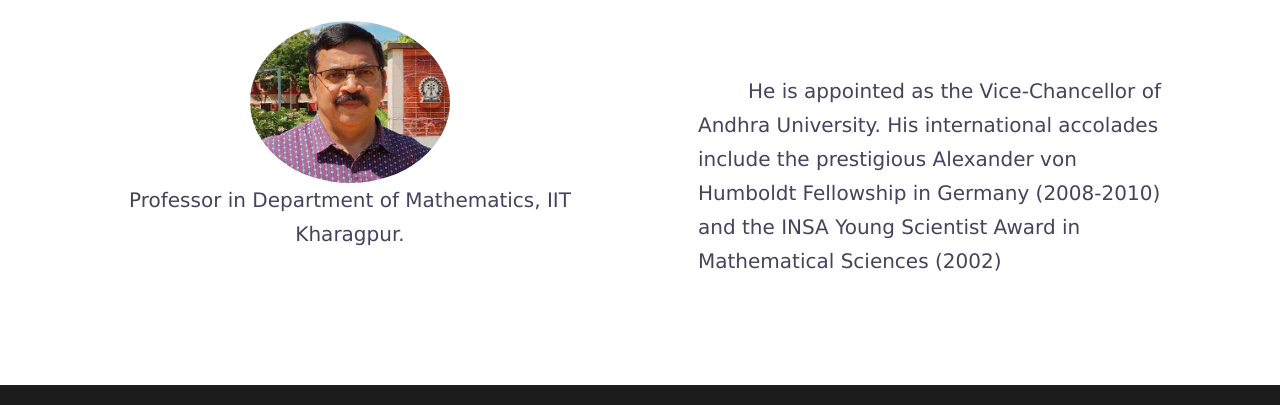
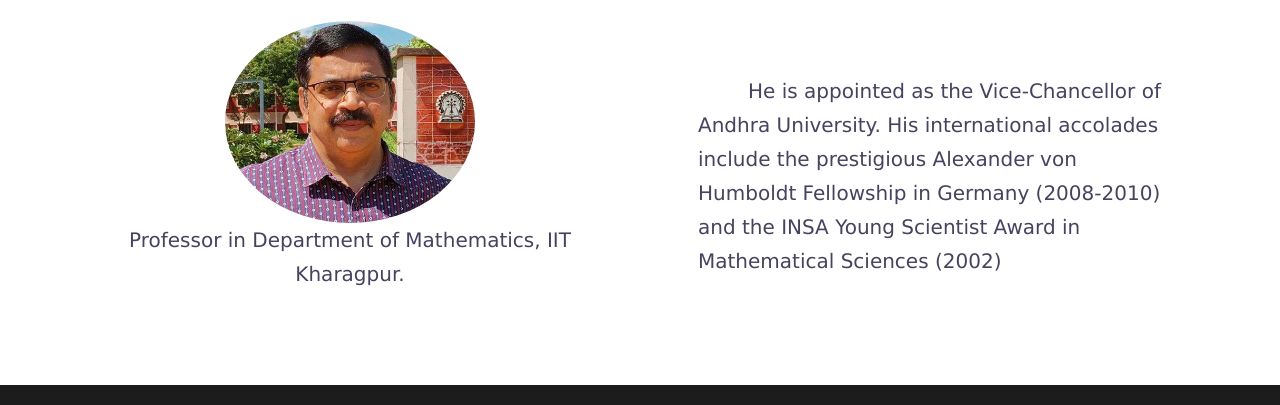
Before and after one commit to asishtech/ICCSMM, a plain HTML site: page Raja Sekhar.html in a window 1280 px wide. Shown: the part 408-813 px from the top of the page. Drawn offline with Linux system fonts and the light colour scheme; a web font is replaced by a local one.

Commit message:
Update Raja Sekhar.html

```diff
--- a/Raja Sekhar.html
+++ b/Raja Sekhar.html
@@ -388,7 +388,7 @@
 								</h3></center>
 								<div class="row">
 									<div class="col-lg-6">
-										<center><img src= "/style/images/Prof. G. P. Raja Sekhar.avif" class="img-circle"   height="200" width="200" alt="image"><br><span style="margin-top: 10%; font-size: 20px; font-family: 'Lucida Sans', 'Lucida Sans Regular', 'Lucida Grande', 'Lucida Sans Unicode', Geneva, Verdana, sans-serif;">Professor in Department of Mathematics, IIT Kharagpur.</span></center>
+										<center><img src= "/style/images/Prof. G. P. Raja Sekhar.avif" class="img-circle"   height="300" width="250" alt="image"><br><span style="margin-top: 10%; font-size: 20px; font-family: 'Lucida Sans', 'Lucida Sans Regular', 'Lucida Grande', 'Lucida Sans Unicode', Geneva, Verdana, sans-serif;">Professor in Department of Mathematics, IIT Kharagpur.</span></center>
 									  </div>
 									<div class="col-lg-6">
 										<p style="margin-top: 10%; margin-left: 10%; text-indent: 50px; font-size: 20px; font-family: 'Lucida Sans', 'Lucida Sans Regular', 'Lucida Grande', 'Lucida Sans Unicode', Geneva, Verdana, sans-serif;">He is appointed as the Vice-Chancellor of Andhra University. His international accolades include the prestigious Alexander von Humboldt Fellowship in Germany (2008-2010) and the INSA Young Scientist Award in Mathematical Sciences (2002) </p>
```
